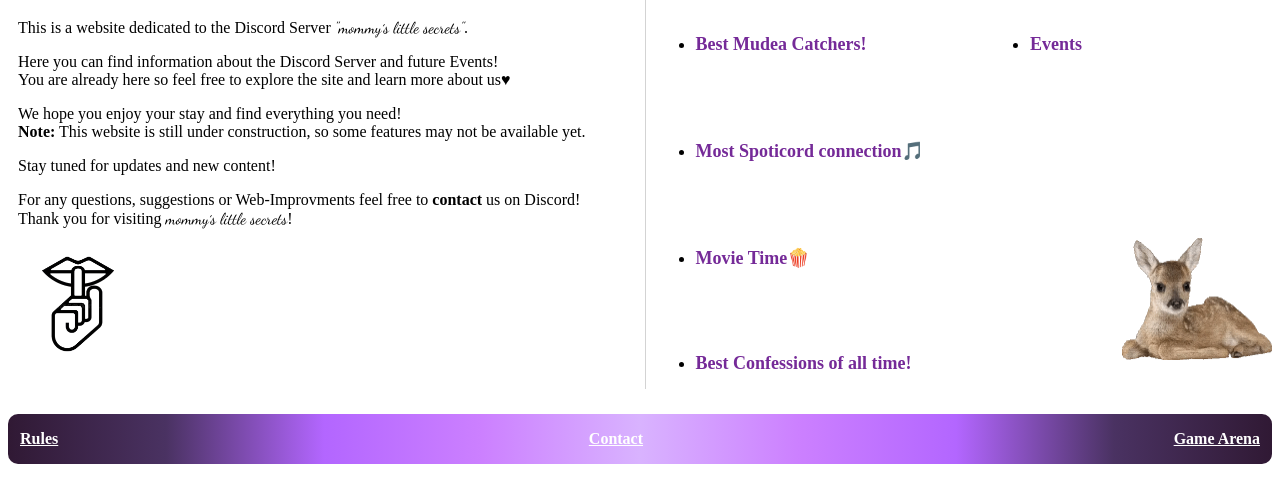
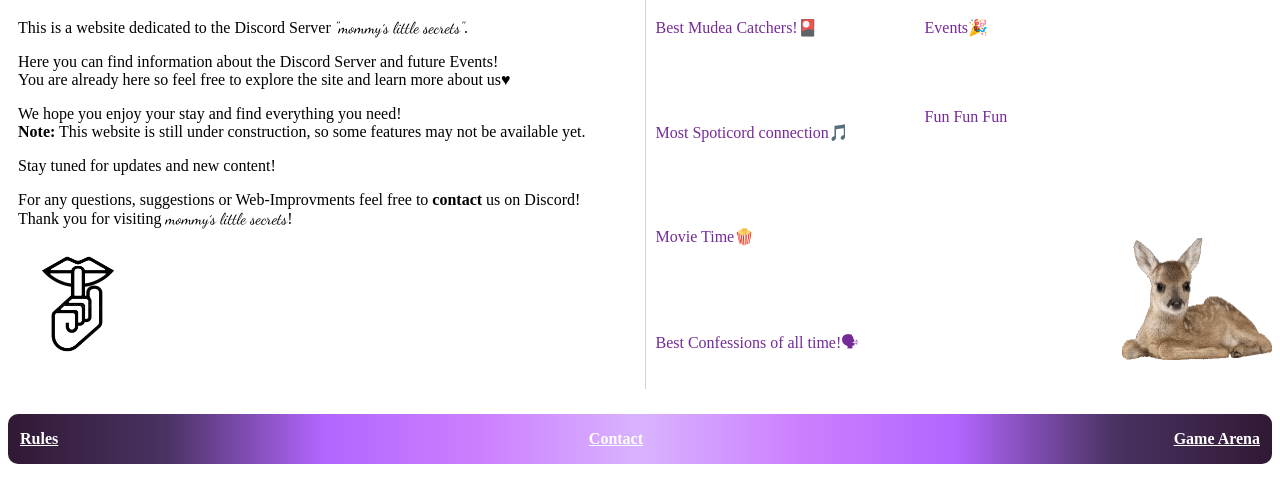
Before and after one commit to EvilNutella1/mommys-little-secrets, a plain HTML site: page index.html in a window 1280 px wide. Shown: the part 294-796 px from the top of the page. Drawn offline with Linux system fonts and the light colour scheme; no server answers.

Commit message:
Update index.html

```diff
--- a/index.html
+++ b/index.html
@@ -60,39 +60,44 @@
             <div id="linkbox">
                 <h1 id="h1"> Good to know:</h1>
                 <div id="listen">
-                    <ul id="ul">
-                        <li>
-                            <a href="#" id="mudea-alert" class="green">
-                                Best Mudea Catchers!
-                            </a>
-                        </li>
+                    <div id="ul">
+                        <div class="link-card">
+                            <a href="#" id="mudea-alert" class="green">Best Mudea Catchers!🎴</a>
+                        </div>
 
-                        <li>
+                        <div class="link-card">
                             <a href="#" id="spoticord-alert" class="green">
                                 Most Spoticord connection🎵
                             </a>
-                        </li>
+                        </div>
 
-                        <li>
+                        <div class="link-card">
                             <a href="#" id="movie-alert" class="green">
                                 Movie Time🍿
                             </a>
-                        </li>
+                        </div>
 
-                        <li>
+                        <div class="link-card">
                             <a href="#" id="Confession-alert" class="green">
-                                Best Confessions of all time!
+                                Best Confessions of all time!🗣
                             </a>
-                        </li>
-                    </ul>
+                        </div>
+                    </div>
                     <div>
-                        <ul id="ul2">
-                            <li>
+                        <div id="ul2">
+                            <div class="link-card">
                                 <a href="#" id="events-alert" class="green">
-                                    Events
+                                    Events🎉
                                 </a>
-                            </li>
-                        </ul>
+                            </div>
+
+                            <div class="link-card">
+                            <a href="#" id="fun-alert" class="green">
+                                Fun Fun Fun
+                            </a>
+                        </div>
+
+                    </div>
                 </div>
             </div>
         </div>
```
Lines whose indentation alone changed are shown as unchanged.
